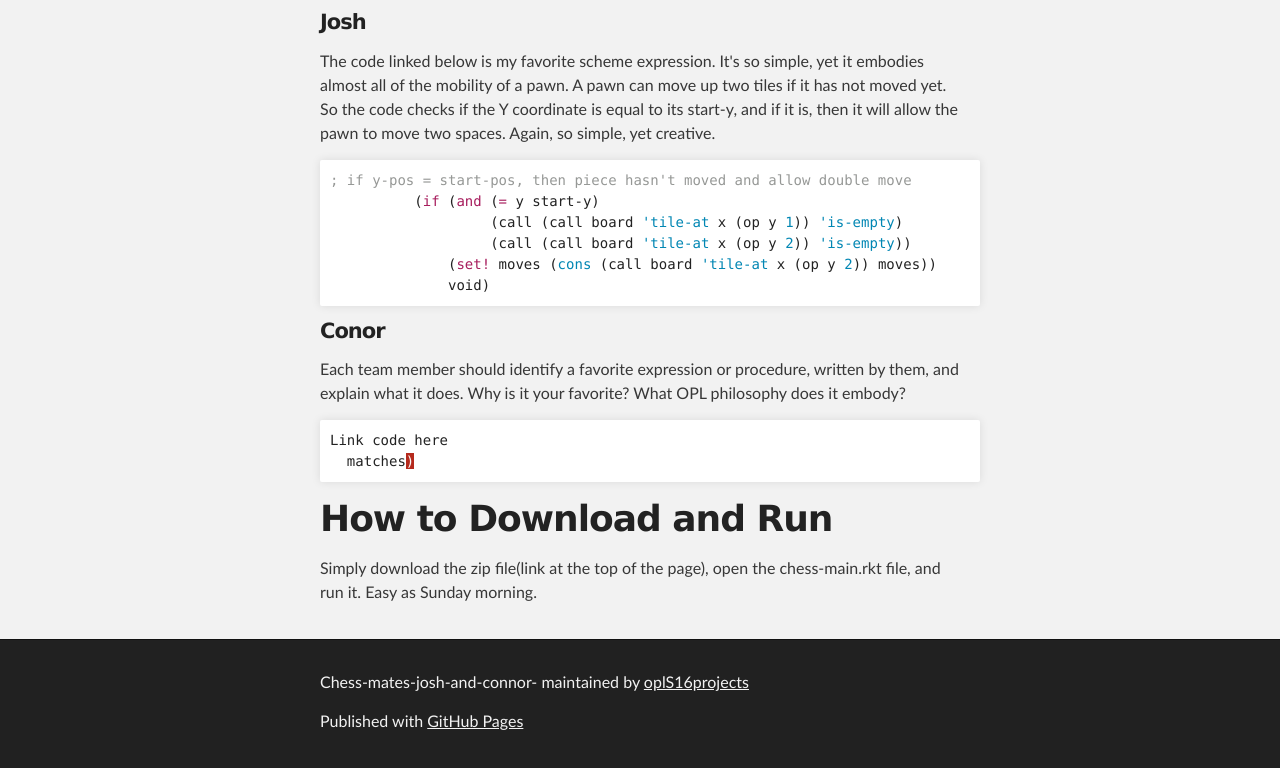
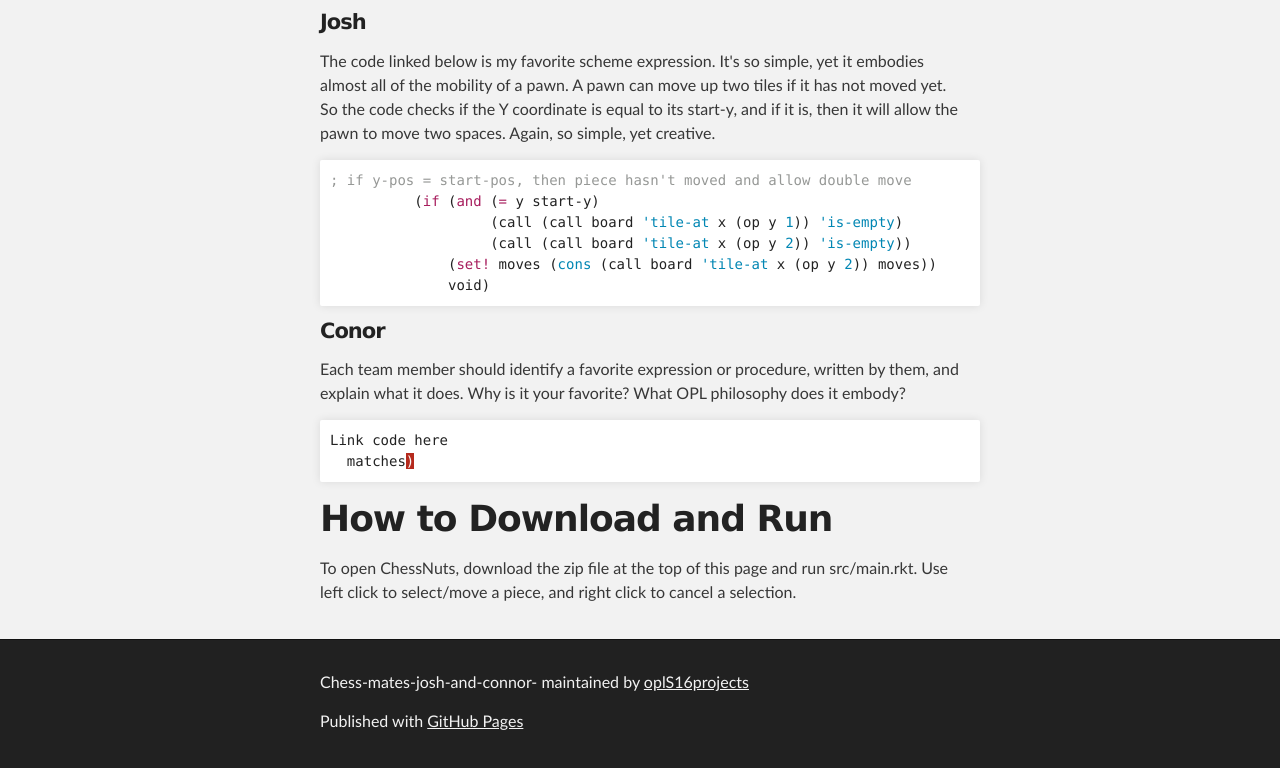
Before and after one commit to oplS16projects/Chess-Mates-Josh-and-Connor-, a plain HTML site: page index.html in a window 1280 px wide. Shown: the part 1382-2150 px from the top of the page. Drawn offline with Linux system fonts and the light colour scheme.

Commit message:
Create gh-pages branch via GitHub

```diff
--- a/index.html
+++ b/index.html
@@ -87,7 +87,7 @@
 <h1>
 <a id="how-to-download-and-run" class="anchor" href="#how-to-download-and-run" aria-hidden="true"><span aria-hidden="true" class="octicon octicon-link"></span></a>How to Download and Run</h1>
 
-<p>Simply download the zip file(link at the top of the page), open the chess-main.rkt  file, and run it.  Easy as Sunday morning.</p>
+<p>To open ChessNuts, download the zip file at the top of this page and run src/main.rkt. Use left click to select/move a piece, and right click to cancel a selection.</p>
       </section>
     </div>
 
```
Also changed, not shown: params.json (+1 -1 lines).
